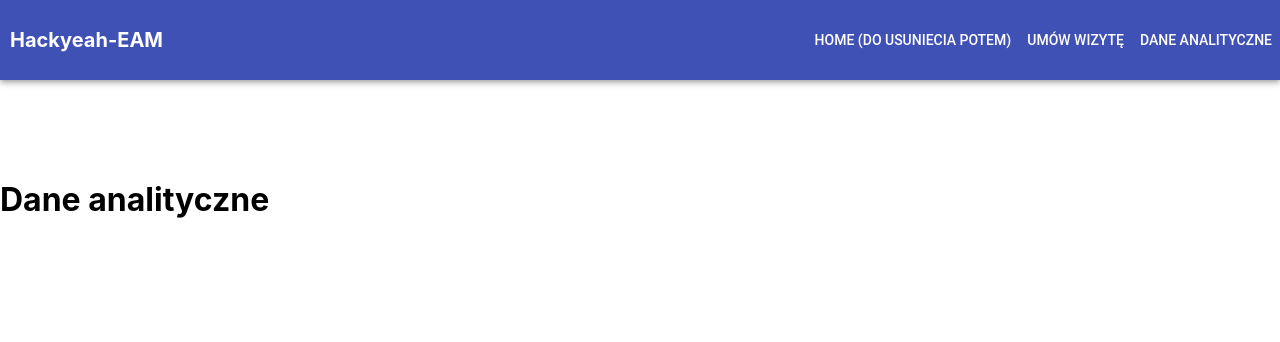
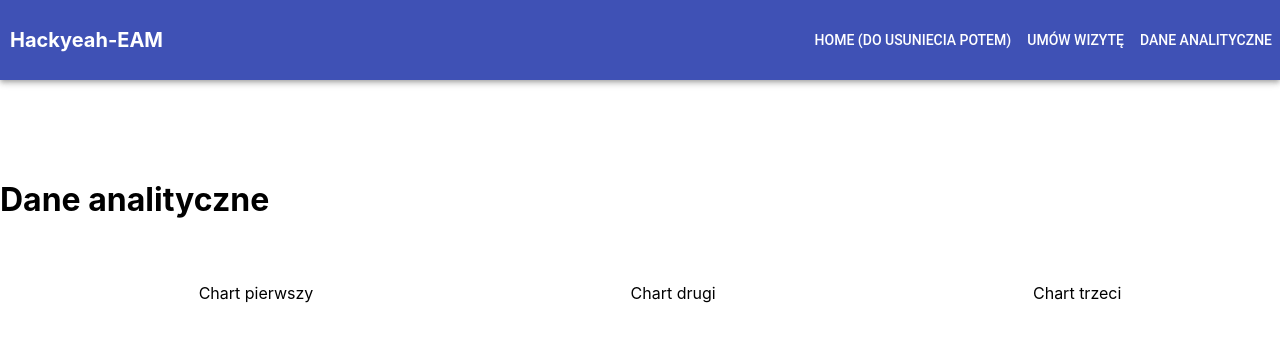
Before and after one commit to Rmiq/hackyeah-eam, a React (Create React App) app: page /dane-analityczne in a window 1280 px wide. Shown: the top 342 px of the page. Built offline with nearby package versions, Linux system fonts and the light colour scheme; no server answers.

Commit message:
analytics changes

```diff
--- a/src/app/pages/Analytics/index.js
+++ b/src/app/pages/Analytics/index.js
@@ -31,6 +31,13 @@ class Analytics extends Component {
         return (
             <div className="analytics-heading">
                 <h1>Dane analityczne</h1>
+                <div className="analyticsSidebar">
+                    <ul>
+                        <li>Chart pierwszy</li>
+                        <li>Chart drugi</li>
+                        <li>Chart trzeci</li>
+                    </ul>
+                </div>
                 {/* <div className="charts-container">
                     <LineChart width={400} height={400} data={data}>
                         <Line type="monotone" dataKey="uv" stroke="#8884d8" />
--- a/src/app/pages/Analytics/styles.scss
+++ b/src/app/pages/Analytics/styles.scss
@@ -1,4 +1,18 @@
-.charts-container {
-    display: flex;
-    flex-wrap: wrap;
+.analyticsSidebar {
+    ul {
+        margin-top: 5%;
+        display: flex;
+        justify-content: center;
+        justify-content: space-around;
+        li {
+            list-style-type: none;
+            cursor: pointer;
+            &:hover{
+                background-color:grey;
+                transition: 0.2s;
+            }
+        }
+
+    }
+
 }
```
